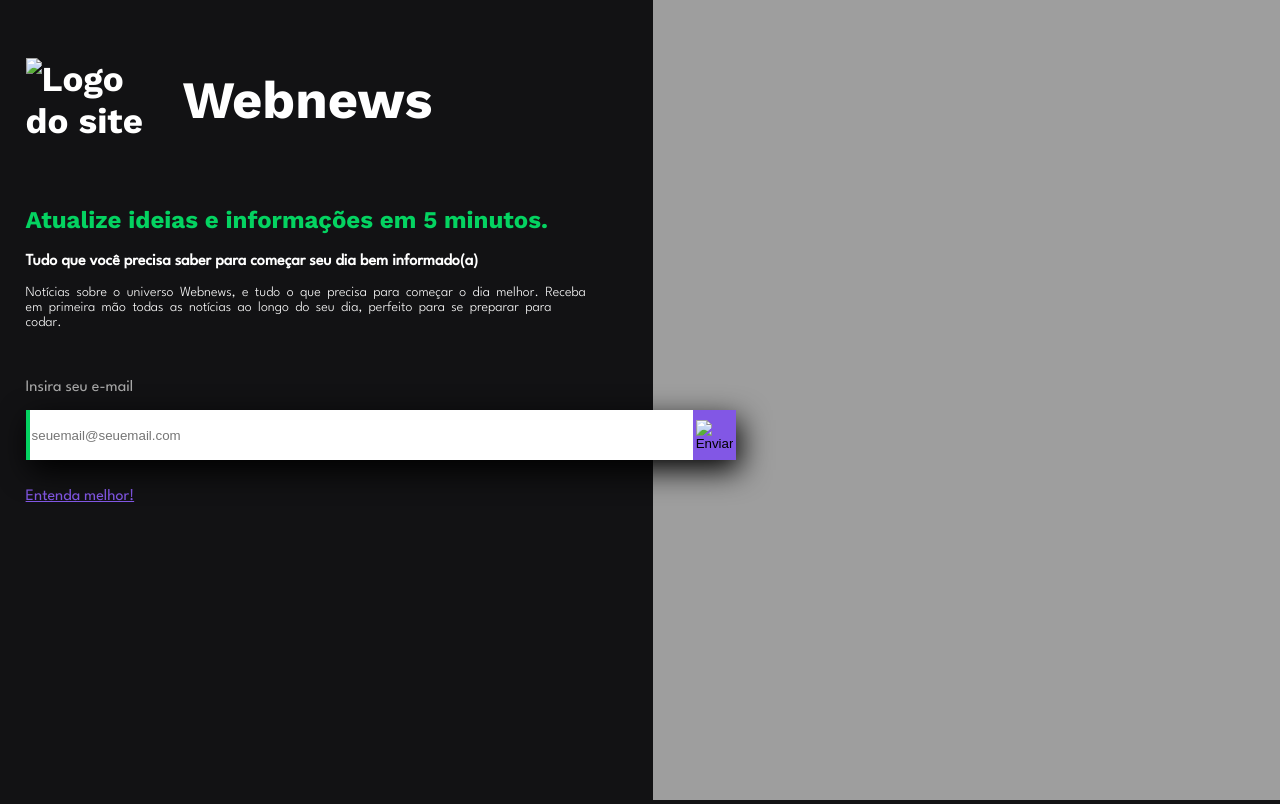
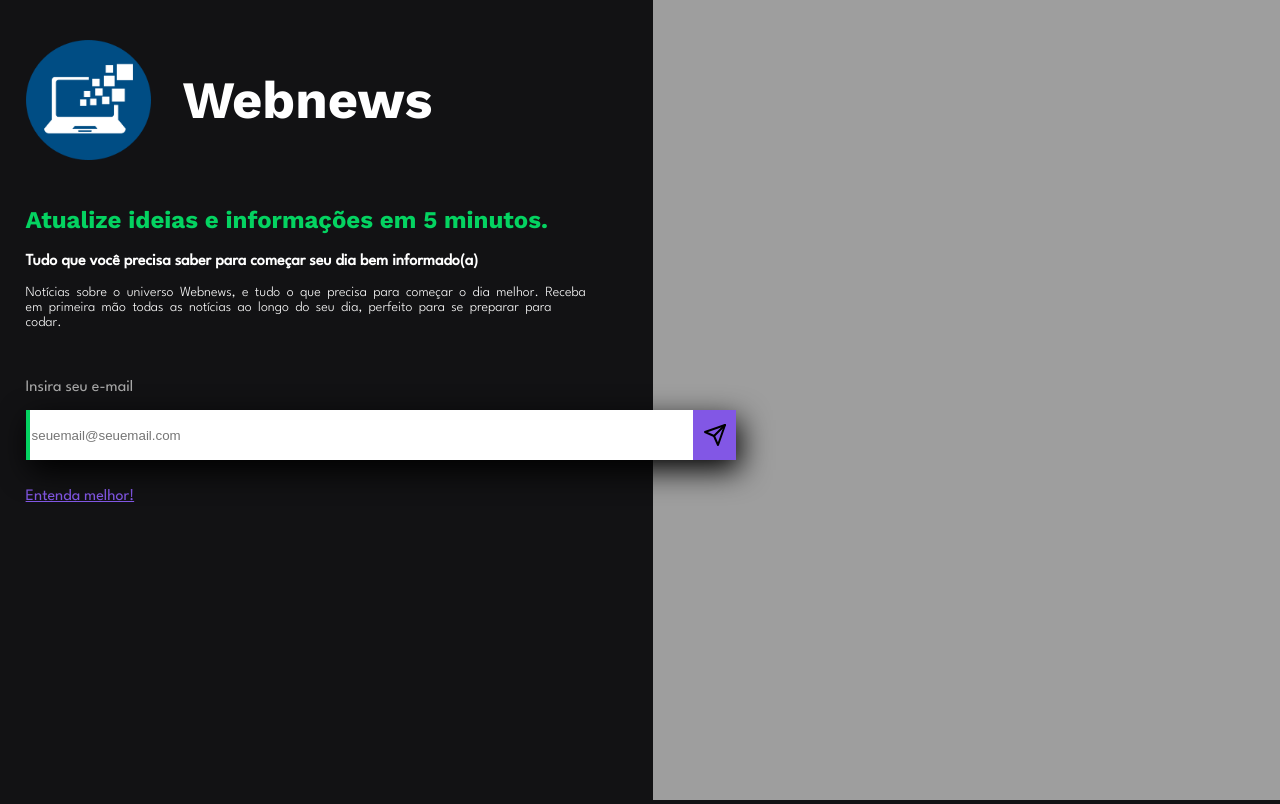
Before and after one commit to HelcioAnicio/Webnews, a plain HTML site: page public/index.html in a window 1280 px wide. Drawn offline with nearby package versions, Linux system fonts and the light colour scheme; the site is published under a folder, as on GitHub Pages, so addresses that start at the root find nothing.

Commit message:
Improve my README and fixed images in index.html

```diff
--- a/public/index.html
+++ b/public/index.html
@@ -12,7 +12,7 @@
 <body>
     <section class="left">
         <header class="title">
-            <img class="logo" src="/public/assets/news.png" alt="Logo do site">
+            <img class="logo" src="./assets/news.png" alt="Logo do site">
             <h1>Webnews</h1>
         </header>
         <main class="content">
@@ -25,7 +25,7 @@
                 <p>Insira seu e-mail</p>
                 <form class="form" action="">
                     <input type="email" id="email" name="email" placeholder="seuemail@seuemail.com">
-                    <button type="button"><img src="/public/assets/send.svg" alt="Enviar"></button>
+                    <button type="button"><img src="./assets/send.svg" alt="Enviar"></button>
                 </form>
             </div>
         </main>
```
Also changed, not shown: 1 other file.
